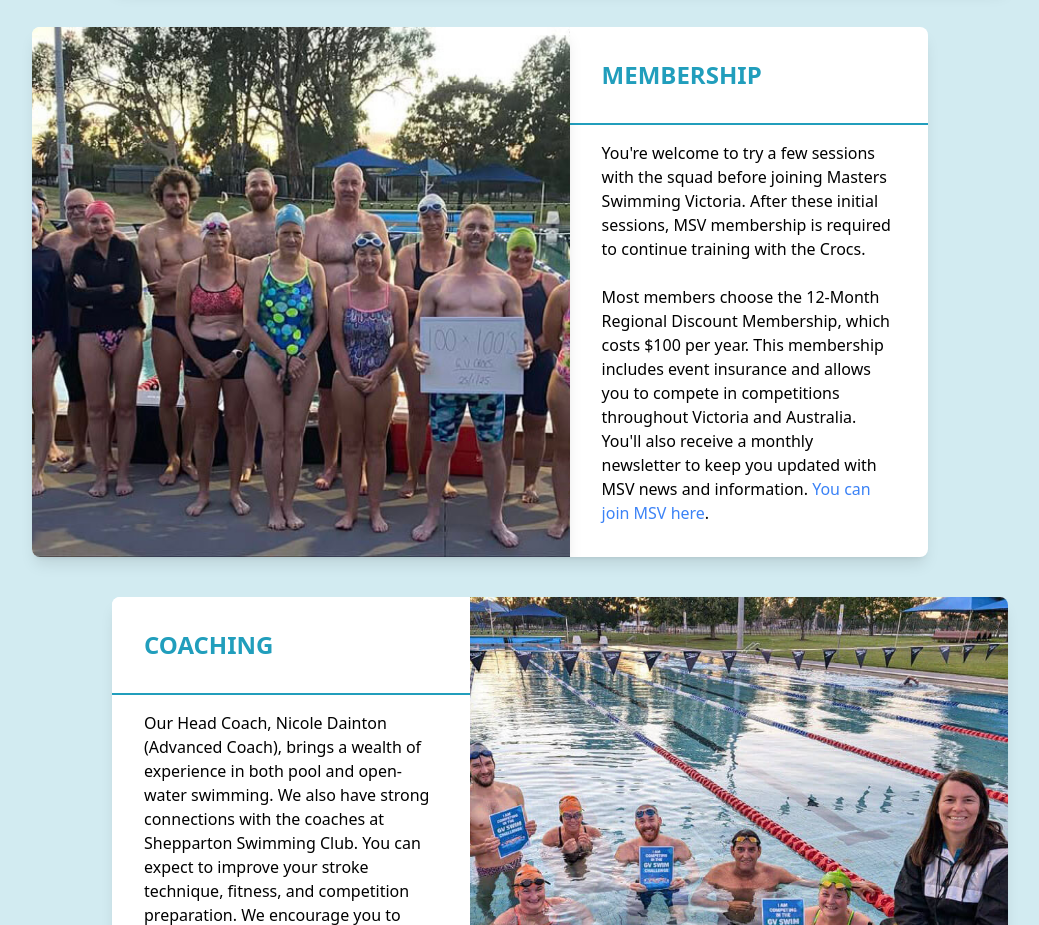
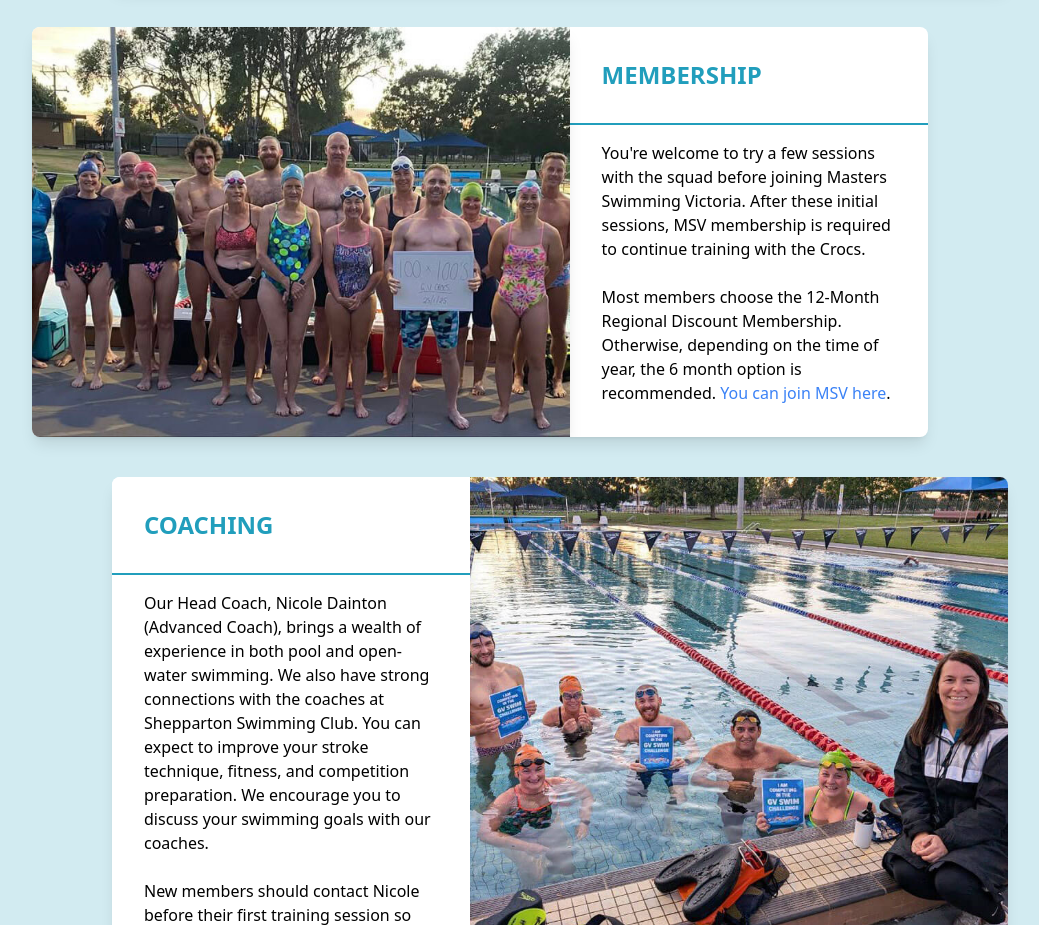
Before and after one commit to SamTheSomebody/gv-crocs, a website: page index.html in a window 1280 px wide. Shown: the part 1080-2005 px from the top of the page, without its empty margins (120-1159 px from the left). Drawn offline with Linux system fonts and the light colour scheme.

Commit message:
Update membership details

```diff
--- a/index.html
+++ b/index.html
@@ -122,10 +122,9 @@
             You're welcome to try a few sessions with the squad before joining Masters Swimming Victoria. After these
             initial sessions, MSV membership is required to continue training with the Crocs.
             <br><br>
-            Most members choose the 12-Month Regional Discount Membership, which costs $100 per year. This membership
-            includes event insurance and allows you to compete in competitions throughout Victoria and Australia. You'll
-            also receive a monthly newsletter to keep you updated with MSV news and information. <a
-              href="https://www.mastersswimming.org.au/memberships/" class="hyperlink">You can join MSV here</a>.
+            Most members choose the 12-Month Regional Discount Membership. Otherwise, depending on the time of year, the
+            6 month option is recommended.
+            <a href="https://www.mastersswimming.org.au/memberships/" class="hyperlink">You can join MSV here</a>.
           </p>
         </div>
         <div class="card-image-container">
```
